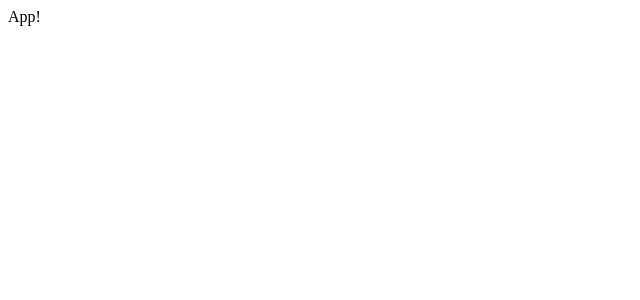
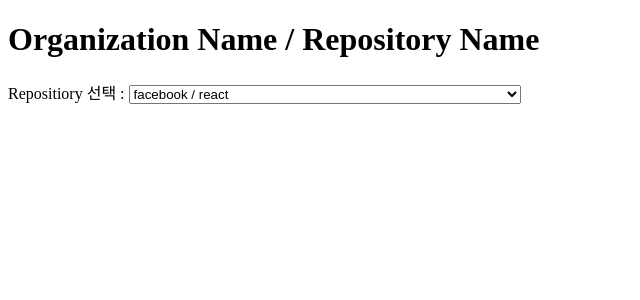
Before and after one commit to wanted-pre-onboarding-team-12th-7/pre-onboarding-12th-2-7, a React (Create React App) app: page / in a window 1280 px wide. Shown: the top 300 px of the page, without its empty margins (0-640 px from the left). Built offline with nearby package versions, Linux system fonts and the light colour scheme.

Commit message:
feat: 라우터 구현

```diff
--- a/src/App.tsx
+++ b/src/App.tsx
@@ -1,5 +1,11 @@
+import PageRouter from './pages/PageRouter'
+
 function App() {
-  return <div>App!</div>
+  return (
+    <div>
+      <PageRouter />
+    </div>
+  )
 }
 
 export default App
--- /dev/null
+++ b/src/pages/PageRouter.tsx
@@ -0,0 +1,22 @@
+import { BrowserRouter, Routes, Route } from 'react-router-dom'
+
+import Layout from '../components/Layout/Layout'
+import IssuesPage from './IssuesPage'
+import IssueDetailPage from './IssueDetailPage'
+import ErrorPage from './ErrorPage'
+
+function Router() {
+  return (
+    <BrowserRouter>
+      <Routes>
+        <Route element={<Layout />}>
+          <Route index element={<IssuesPage />} />
+          <Route element={<IssueDetailPage />} path="/issue/:number" />
+        </Route>
+        <Route element={<ErrorPage />} path="*" />
+      </Routes>
+    </BrowserRouter>
+  )
+}
+
+export default Router
```
